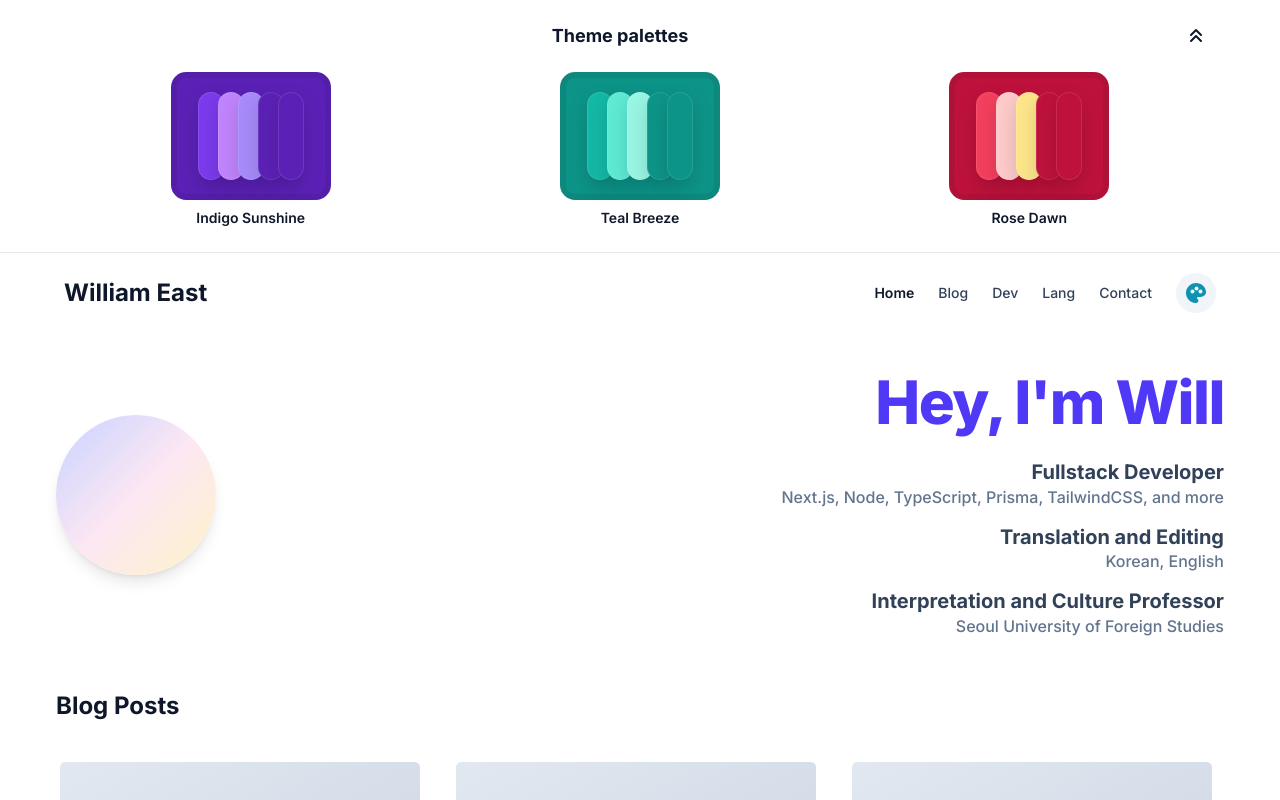
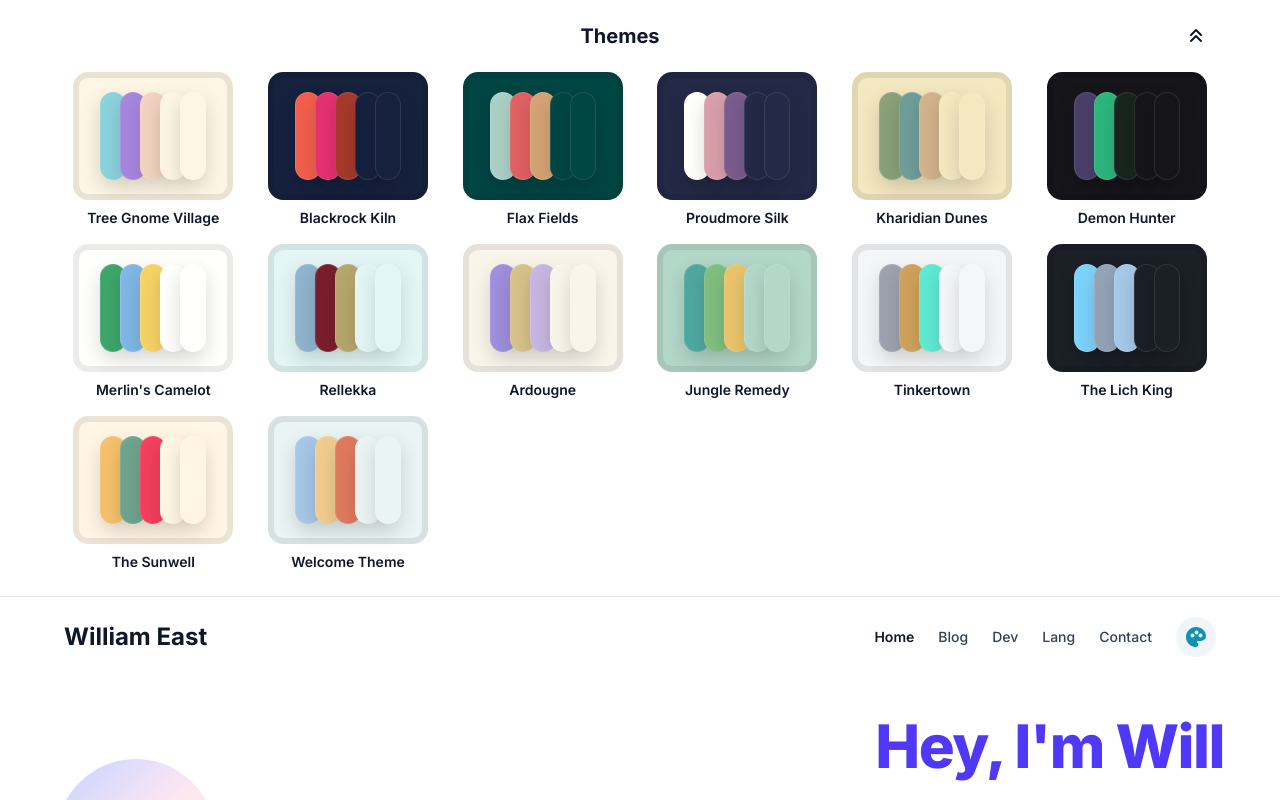
Before and after one commit to wjbetech/blogfolio, a Next.js app: page / in a window 1280 px wide. Both pictures are taken after a click on the button 1196 px from the left and 40 px from the top of the page. Shown: the top 800 px of the page. Built offline with nearby package versions, Linux system fonts and the light colour scheme.

Commit message:
feat/theme-drawer: added 12 theme color schemes based on OSRS & WoW plus helpers

```diff
--- a/src/app/globals.css
+++ b/src/app/globals.css
@@ -48,7 +48,29 @@
   --radius-4xl: calc(var(--radius) + 16px);
 }
 
+/* Theme variable bridge - map our theme variables into shadcn theme tokens */
+@theme inline {
+  --color-bg-100: var(--bg-100);
+  --color-bg-200: var(--bg-200);
+  --color-bg-300: var(--bg-300);
+  --color-headline: var(--headline);
+  --color-paragraph: var(--paragraph);
+  --color-accent: var(--accent);
+  --color-accent-text: var(--accent-text);
+}
+
 :root {
+  /* Defaults for themeable variables (can be overridden by JS applyTheme or by [data-theme] blocks) */
+  --bg-100: #ffffff;
+  --bg-200: #f8fafc;
+  --bg-300: #eef2ff;
+  --headline: #0f172a;
+  --paragraph: #334155;
+  --accent: #06b6d4;
+  --accent-text: #ffffff;
+  --accent-2: #7c3aed;
+  --accent-3: #f97316;
+
   --background: oklch(1 0 0);
   --foreground: oklch(0.13 0.028 261.692);
   --card: oklch(1 0 0);
@@ -81,6 +103,28 @@
   --sidebar-accent-foreground: oklch(0.21 0.034 264.665);
   --sidebar-border: oklch(0.928 0.006 264.531);
   --sidebar-ring: oklch(0.707 0.022 261.325);
+}
+
+/* Optional: attribute-driven theme blocks. If you set data-theme="id" on <html>, these vars will apply.
+   Values here are examples matching some themes defined in src/lib/themes.ts. You can add more entries as needed. */
+[data-theme="welcome"] {
+  --bg-100: #eaf4f4;
+  --bg-200: #d4e9e2;
+  --bg-300: #bddbd0;
+  --headline: #344e41;
+  --paragraph: #5f6f73;
+  --accent: #84a98c;
+  --accent-text: #ffffff;
+}
+
+[data-theme="demon"] {
+  --bg-100: #16161a;
+  --bg-200: #0f0f11;
+  --bg-300: #0c0c0e;
+  --headline: #fffffe;
+  --paragraph: #94a1b2;
+  --accent: #7f5af0;
+  --accent-text: #fffffe;
 }
 
 .dark {
--- /dev/null
+++ b/src/app/types/themes.ts
@@ -0,0 +1,16 @@
+export type ColorTheme = {
+  id: string;
+  name: string;
+  bg100: string;
+  bg200: string;
+  bg300: string;
+  headline: string;
+  paragraph: string;
+  button: string;
+  buttonText: string;
+  accent: string;
+  accent2: string;
+  accent3: string;
+  // optional alternate key for accent text — some theme objects may provide this
+  accentText?: string;
+};
--- a/src/components/Hero/Hero.tsx
+++ b/src/components/Hero/Hero.tsx
@@ -18,7 +18,7 @@ export default function Hero() {
             </p>
             <h5 className="font-bold mt-6">Translation and Editing</h5>
             <p className="text-sm md:text-base text-slate-500 leading-0">Korean, English</p>
-            <h5 className="font-bold mt-6">Interpretation and Culture Professor</h5>
+            <h5 className="font-bold mt-6">Professor of Interpretation and Culture</h5>
             <p className="text-sm md:text-base text-slate-500 leading-0">Seoul University of Foreign Studies</p>
           </div>
         </div>
--- a/src/components/ThemeDrawer/ThemeDrawer.tsx
+++ b/src/components/ThemeDrawer/ThemeDrawer.tsx
@@ -4,12 +4,8 @@ import React from "react";
 import { AnimatePresence, motion } from "framer-motion";
 import PaletteItem from "../Palettes/Palette";
 import UpArrowIcon from "../Icons/UpArrowIcon";
-
-type Palette = {
-  id: string;
-  name: string;
-  colors: string[];
-};
+import { ColorThemes } from "@/lib/themes";
+import { applyTheme } from "@/lib/applyTheme";
 
 export default function ThemeDrawer({
   open,
@@ -22,12 +18,6 @@ export default function ThemeDrawer({
   onSelect: (id: string) => void;
   active?: string | null;
 }) {
-  const palettes: Palette[] = [
-    { id: "indigo", name: "Indigo Sunshine", colors: ["#5B21B6", "#7C3AED", "#C084FC", "#A78BFA"] },
-    { id: "teal", name: "Teal Breeze", colors: ["#0D9488", "#14B8A6", "#5EEAD4", "#99F6E4"] },
-    { id: "rose", name: "Rose Dawn", colors: ["#BE123C", "#F43F5E", "#FECACA", "#FDE68A"] }
-  ];
-
   return (
     <AnimatePresence initial={false}>
       {open && (
@@ -40,7 +30,7 @@ export default function ThemeDrawer({
           className="overflow-hidden border-b bg-white">
           <div className="max-w-7xl mx-auto py-4 flex items-center justify-between px-16">
             <div className="flex flex-col mx-auto">
-              <h3 className="text-lg font-bold m-auto place-self-center">Theme palettes</h3>
+              <h3 className="text-xl font-bold m-auto place-self-center">Themes</h3>
             </div>
 
             <div>
@@ -51,9 +41,22 @@ export default function ThemeDrawer({
           </div>
 
           <div className="max-w-7xl mx-auto px-16 pb-6">
-            <div className="grid grid-cols-1 sm:grid-cols-3 gap-4">
-              {palettes.map((p) => (
-                <PaletteItem key={p.id} palette={p} onSelect={(id) => onSelect(id)} selected={active === p.id} />
+            <div className="grid grid-cols-2 sm:grid-cols-3 md:grid-cols-4 lg:grid-cols-6 gap-4">
+              {ColorThemes.map((t) => (
+                <PaletteItem
+                  key={t.id}
+                  palette={{
+                    id: t.id,
+                    name: t.name,
+                    colors: [t.bg100, t.accent, t.accent2 ?? t.accent, t.accent3 ?? t.accent]
+                  }}
+                  onSelect={(id) => {
+                    const theme = ColorThemes.find((x) => x.id === id);
+                    if (theme) applyTheme(theme);
+                    onSelect(id);
+                  }}
+                  selected={active === t.id}
+                />
               ))}
             </div>
           </div>
--- /dev/null
+++ b/src/lib/applyTheme.ts
@@ -0,0 +1,34 @@
+import { ColorTheme } from "@/app/types/themes";
+
+export function applyTheme(theme: ColorTheme) {
+  const root = document.documentElement;
+  root.style.setProperty("--bg-100", theme.bg100);
+  root.style.setProperty("--bg-200", theme.bg200);
+  root.style.setProperty("--bg-300", theme.bg300);
+  root.style.setProperty("--headline", theme.headline);
+  root.style.setProperty("--paragraph", theme.paragraph);
+
+  // Use accent, falling back to button; for accent text prefer explicit accentText, else buttonText
+  const accent = theme.accent ?? theme.button ?? "#000000";
+  const accentText = theme.accentText ?? theme.buttonText ?? "#ffffff";
+  root.style.setProperty("--accent", accent);
+  root.style.setProperty("--accent-text", accentText);
+
+  if (theme.accent2) root.style.setProperty("--accent-2", theme.accent2);
+  if (theme.accent3) root.style.setProperty("--accent-3", theme.accent3);
+
+  // Persist selection
+  try {
+    localStorage.setItem("site:theme", theme.id);
+  } catch (error) {
+    console.log(error, "Could not save theme to localStorage");
+  }
+}
+
+export function loadSavedThemeId(): string | null {
+  try {
+    return localStorage.getItem("site:theme");
+  } catch {
+    return null;
+  }
+}
--- /dev/null
+++ b/src/lib/themes.ts
@@ -0,0 +1,200 @@
+import { ColorTheme } from "@/app/types/themes";
+
+export const ColorThemes: ColorTheme[] = [
+  {
+    id: "gnome",
+    name: "Tree Gnome Village",
+    bg100: "#fef6e4",
+    bg200: "#f0e6d2",
+    bg300: "#e1d7bf",
+    headline: "#001858",
+    paragraph: "172c66",
+    button: "#f582ae",
+    buttonText: "#001858",
+    accent: "#8bd3dd",
+    accent2: "#a786df",
+    accent3: "#f3d2c1"
+  },
+  {
+    id: "kiln",
+    name: "Blackrock Kiln",
+    bg100: "#16213e",
+    bg200: "#1a1a2e",
+    bg300: "#0f0e17",
+    headline: "#fffffe",
+    paragraph: "#a7a9be",
+    button: "#ff8906",
+    buttonText: "#fffffe",
+    accent: "#f25f4c",
+    accent2: "#e53170",
+    accent3: "#a63a2a"
+  },
+  {
+    id: "flax",
+    name: "Flax Fields",
+    bg100: "#004643",
+    bg200: "#003a38",
+    bg300: "#002c2a",
+    headline: "#fffffe",
+    paragraph: "#abd1c6",
+    button: "#f9bc60",
+    buttonText: "#001e1d",
+    accent: "#abd1c6",
+    accent2: "#e16162",
+    accent3: "#d4a373"
+  },
+  {
+    id: "silk",
+    name: "Proudmore Silk",
+    bg100: "#232946",
+    bg200: "#121629",
+    bg300: "#0f1123",
+    headline: "#fffffe",
+    paragraph: "#b8c1ec",
+    button: "#eebbc3",
+    buttonText: "#232946",
+    accent: "#fffffe",
+    accent2: "#d9a0aa",
+    accent3: "#7a5c8e"
+  },
+  {
+    id: "dunes",
+    name: "Kharidian Dunes",
+    bg100: "#f4e8c1",
+    bg200: "#e9dca3",
+    bg300: "#ddd18a",
+    headline: "#403d39",
+    paragraph: "#605e5b",
+    button: "#8b5e3c",
+    buttonText: "#f4e8c1",
+    accent: "#8aa17a",
+    accent2: "#6f9e9a",
+    accent3: "#d2b48c"
+  },
+  {
+    id: "demon",
+    name: "Demon Hunter",
+    bg100: "#16161a",
+    bg200: "#0f0f11",
+    bg300: "#0c0c0e",
+    headline: "#fffffe",
+    paragraph: "#94a1b2",
+    button: "#7f5af0",
+    buttonText: "#fffffe",
+    accent: "#4a3f6b",
+    accent2: "#2cb67d",
+    accent3: "#18261f"
+  },
+  {
+    id: "camelot",
+    name: "Merlin's Camelot",
+    bg100: "#fffffe",
+    bg200: "#fff7d6",
+    bg300: "#fff4c2",
+    headline: "#272343",
+    paragraph: "#2d3334a",
+    button: "#ffd803",
+    buttonText: "#272343",
+    accent: "#3fa66b",
+    accent2: "#7fb7e6",
+    accent3: "#f6d365"
+  },
+  {
+    id: "rellekka",
+    name: "Rellekka",
+    bg100: "#e3f6f5",
+    bg200: "#c5e4e3",
+    bg300: "#a7d1d1",
+    headline: "#094067",
+    paragraph: "#5f6c7b",
+    button: "#1f6aa5",
+    buttonText: "#fffffe",
+    accent: "#90b4ce",
+    accent2: "#7a1e2d",
+    accent3: "#b6a76c"
+  },
+  {
+    id: "ardougne",
+    name: "Ardougne",
+    bg100: "#f9f5eb",
+    bg200: "#e2dcca",
+    bg300: "#cbbfa8",
+    headline: "#403d39",
+    paragraph: "#605e5b",
+    button: "#6d5bd0",
+    buttonText: "#f9f5eb",
+    accent: "#9f8fdc",
+    accent2: "#d6c38b",
+    accent3: "#c7b6e2"
+  },
+  {
+    id: "jungle",
+    name: "Jungle Remedy",
+    bg100: "#b3d7c9",
+    bg200: "#89cbb7",
+    bg300: "#5fc0a5",
+    headline: "#0f3d2e",
+    paragraph: "#3a5f54",
+    button: "#3a7d5c",
+    buttonText: "#fffffe",
+    accent: "#4ea8a1",
+    accent2: "#7fbf7f",
+    accent3: "#e9c46a"
+  },
+  {
+    id: "tinker",
+    name: "Tinkertown",
+    bg100: "#f4f6f8",
+    bg200: "#e5e8ec",
+    bg300: "#d1d5db",
+    headline: "#1f2933",
+    paragraph: "#4b5563",
+    button: "#4a5d78",
+    buttonText: "#fffffe",
+    accent: "#9da3ae",
+    accent2: "#cfa15d",
+    accent3: "#5eead4"
+  },
+  {
+    id: "lich",
+    name: "The Lich King",
+    bg100: "#1b1f26",
+    bg200: "#141820",
+    bg300: "#0d1117",
+    headline: "#e6f1ff",
+    paragraph: "#9fb3c8",
+    button: "#3b82f6",
+    buttonText: "#e6f1ff",
+    accent: "#7dd3fc",
+    accent2: "#94a3b8",
+    accent3: "#a5c9e8"
+  },
+  {
+    id: "sunwell",
+    name: "The Sunwell",
+    bg100: "#fff6e5", // arcane sanctum red
+    bg200: "#fde9c9",
+    bg300: "#f6d8a8",
+    headline: "#7c1d1d",
+    paragraph: "#7a4a2e",
+    button: "#c81e1e", // blood elf crimson
+    buttonText: "#fff6e5",
+    accent: "#f5c16c", // radiant gold
+    accent2: "#6fa58c", // dried blood / obsession
+    accent3: "#f43f5e" // unstable arcane energy
+  },
+  {
+    id: "welcome",
+    name: "Welcome Theme",
+    bg100: "#eaf4f4", // sky over Lumbridge
+    bg200: "#d4e9e2",
+    bg300: "#bddbd0",
+    headline: "#344e41",
+    paragraph: "#5f6f73",
+    button: "#84a98c", // gentle adventure green
+    buttonText: "#fffffe",
+    accent: "#a7c7e7", // river Lum
+    accent2: "#f2cc8f", // wheat fields
+    accent3: "#e07a5f" // rooftops / subtle warmth
+  }
+];
```
Also changed, not shown: 1 other file (tests, documents, lock files or other folders).
